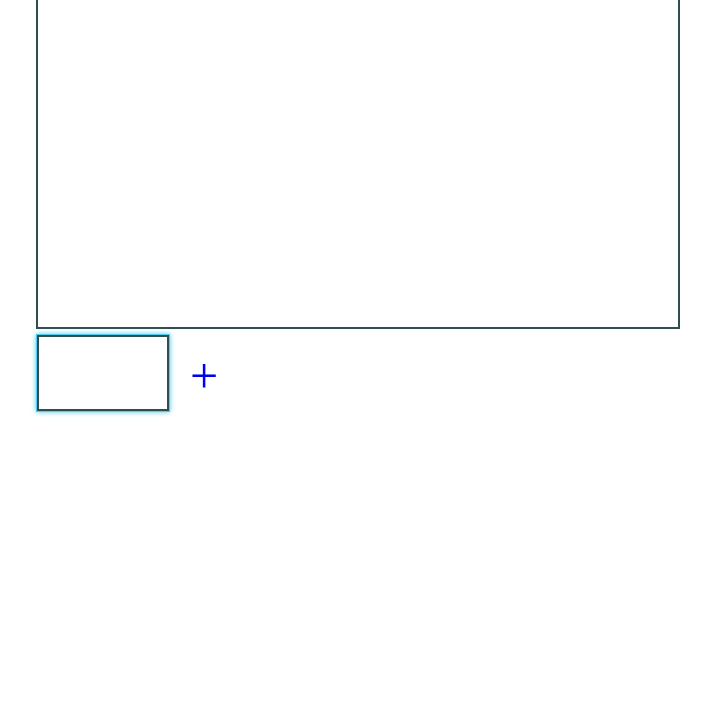
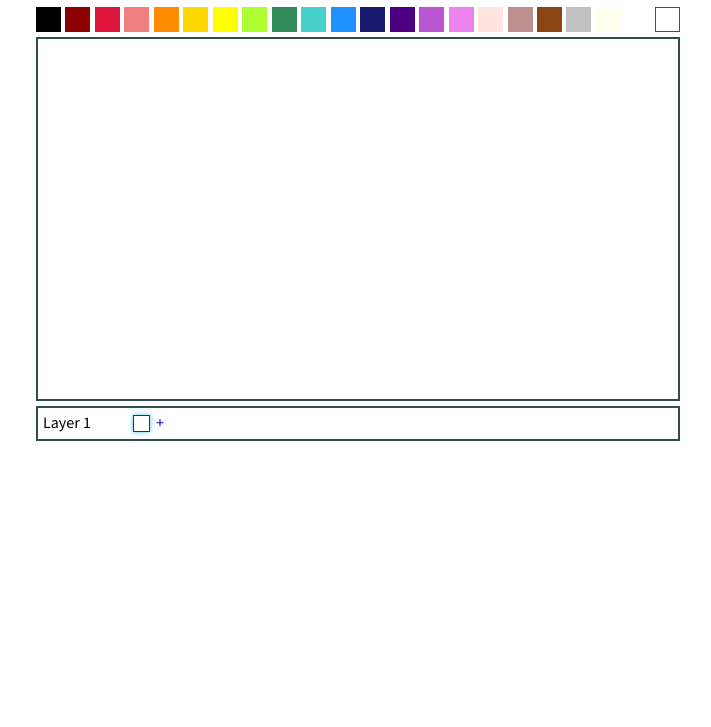
Before and after one commit to danfriedman0/kineograph, a plain HTML site: page index.html in a window 1280 px wide. Shown: the part 73-800 px from the top of the page, without its empty margins (282-993 px from the left). Drawn offline with nearby package versions, Linux system fonts and the light colour scheme.

Commit message:
redesigned timeline, added new colors to palette

```diff
--- a/index.html
+++ b/index.html
@@ -4,24 +4,37 @@
 	<meta charset="utf-8">
 	<title>Test</title>
 	<link rel="stylesheet" href="style.css">
+	<link href='https://fonts.googleapis.com/css?family=Mada' rel='stylesheet' type='text/css'>
 </head>
 <body>
+
+	<h1>Kineograph</h1>
 
 	<div class="kgraph-wrapper">
 
 		<div class="colors flex-row flex-stretch">
 			<div class="color" style="background-color: black"></div>
+			<div class="color" style="background-color: darkred"></div>
+			<div class="color" style="background-color: crimson"></div>
+			<div class="color" style="background-color: lightcoral"></div>
+			<div class="color" style="background-color: darkorange"></div>
 			<div class="color" style="background-color: gold"></div>
-			<div class="color" style="background-color: lightseagreen"></div>
-			<div class="color" style="background-color: forestgreen"></div>
-			<div class="color" style="background-color: crimson"></div>
+			<div class="color" style="background-color: yellow"></div>
+			<div class="color" style="background-color: greenyellow"></div>
+			<div class="color" style="background-color: seagreen"></div>
+			<div class="color" style="background-color: mediumturquoise"></div>
 			<div class="color" style="background-color: dodgerblue"></div>
-			<div class="color" style="background-color: darkorchid"></div>
-			<div class="color" style="background-color: palevioletred"></div>
-			<div class="color" style="background-color: coral"></div>
-			<div class="color" style="background-color: dimgray"></div>
+			<div class="color" style="background-color: midnightblue"></div>
+			<div class="color" style="background-color: indigo"></div>
+			<div class="color" style="background-color: mediumorchid"></div>
+			<div class="color" style="background-color: violet"></div>
+			<div class="color" style="background-color: mistyrose"></div>
+			<div class="color" style="background-color: rosybrown"></div>
+			<div class="color" style="background-color: saddlebrown"></div>
+			<div class="color" style="background-color: silver"></div>
+			<div class="color" style="background-color: ivory"></div>
 			<div class="color" style="background-color: white"></div>
-			<div class="color" style="background-color: saddlebrown"></div>
+			<div class="color" id="eraser"></div>
 		</div>
 
 		<div class="canvas-wrapper">
@@ -41,46 +54,20 @@
 			</div>
 		</div>
 
-		<div id="timeline-container" class="timeline-container">
-			<div class="layer-nav">
-
+		<div id="timeline-container" class="timeline-container flex-row flex-stretch">
+			<div id="layer-navbar" class="timeline-row">
+				<div class="layer-nav">Layer 1</div>
 			</div>
 
-			<div class="layer flex-row">
-				<div class="cel"></div>
-				<div class="cel"></div>
-				<div class="cel"></div>
-				<div class="cel"></div>
-				<div class="cel"></div>
-				<div class="cel"></div>
-				<div class="cel"></div>
-				<div class="cel"></div>
-				<div class="cel"></div>
-				<div class="cel"></div>
-				<div class="cel"></div>
-				<div class="cel"></div>
-				<div class="cel"></div>
-				<div class="cel"></div>
-				<div class="cel"></div>
-				<div class="cel"></div>
-				<div class="cel"></div>
-				<div class="cel"></div>
-				<div class="cel"></div>
-				<div class="cel"></div>
-				<div class="cel"></div>
-				<div class="cel"></div>
-				<div class="cel"></div>
-				<div class="cel"></div>
-				<div class="cel"></div>
-				<div class="cel"></div>
-				<div class="cel"></div>
-				<div class="cel"></div>
-				<div class="cel"></div>
-				<div class="cel"></div>
-				<div class="cel"></div>
-				<div class="cel"></div>
-				<div class="cel"></div>
-				<div class="cel"></div>
+			<div id="timeline-inner">
+
+				<div class="layer flex-row timeline-row">
+					<div class="cel active"></div>
+					<div class="add-cel">
+						<a href="#">+</a>
+					</div>
+				</div>
+
 			</div>
 		</div>
 
--- a/style.css
+++ b/style.css
@@ -9,6 +9,7 @@ h1, h3, h4 {
 
 body {
 	text-align: center;
+	font-family: 'Mada', sans-serif;
 }
 
 .kgraph-wrapper {
@@ -17,7 +18,7 @@ body {
 }
 
 .canvas-wrapper {
-	margin-bottom: 5px;
+	margin: 5px 0;
 	line-height: 0;
 }
 
@@ -34,7 +35,11 @@ body {
 
 .flex-row {
 	display: flex;
-	margin-bottom: 5px;
+}
+
+.flex-column {
+	display: flex;
+	flex-flow: column;
 }
 
 .flex-stretch {
@@ -49,22 +54,18 @@ body {
 .color {
 	width: 25px;
 	height: 25px;
-}
-
-.color:hover {
 	cursor: pointer;
 }
 
-.timeline-container {
-	display: none;
+#eraser {
+	width: 23px;
+	height: 23px;
+	border: 1px solid red;
 }
 
-.cel {
-	cursor: pointer;
-/*	width: 15px;
-	height: 15px;
-	border: 1px solid #333;
-	background-color: lightgray;*/
+
+.cels {
+	display: none;
 }
 
 .cel-wrapper {
@@ -77,12 +78,45 @@ body {
 	border: 1px solid rgba(81, 203, 238, 1);
 }
 
-.add-cel-wrapper {
+.add-cel {
 	align-self: center;
 }
 
-#add-cel {
+.add-cel a {
 	text-decoration: none;
-	font-size: 50px;
-	margin: 15px;
 }
+
+/* Timeline */
+
+#timeline-container {
+	border: 2px solid darkslategray;
+	width: 640px;
+}
+
+#layer-nav {
+	list-style: none;
+}
+
+#timeline-inner {
+	width: 550px;
+	overflow: scroll;
+}
+
+.cel {
+	cursor: pointer;
+	width: 15px;
+	height: 15px;
+	border: 1px solid #333;
+	margin-right: 1px;
+	background-color: white;
+	flex-shrink: 0;
+	align-self: center;
+}
+
+.timeline-row {
+	margin: 5px;
+}
+
+.add-cel {
+	margin: 0 5px;
+}
```
